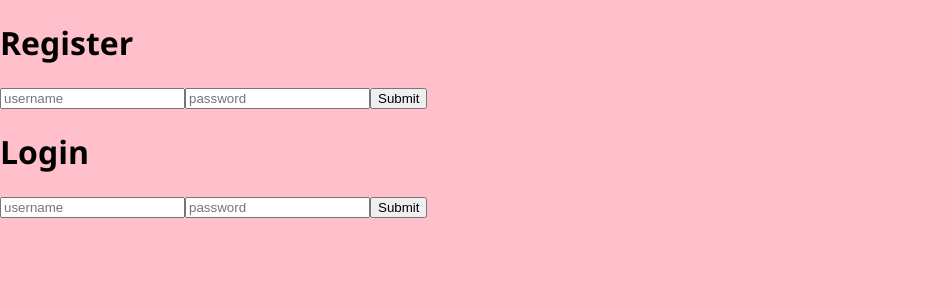
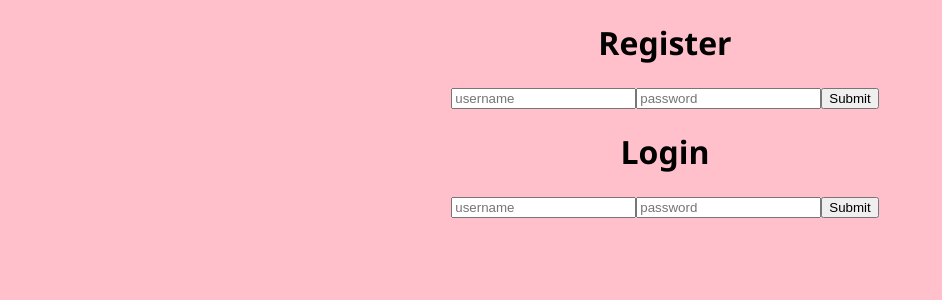
Before and after one commit to Heathw24/The_Three_Cs, a React (Create React App) app in the folder client/: page / in a window 1280 px wide. Shown: the top 300 px of the page, without its empty margins (0-942 px from the left). Built offline with nearby package versions, Linux system fonts and the light colour scheme; no server answers.

Commit message:
CSS update

```diff
--- a/client/src/styling/App.css
+++ b/client/src/styling/App.css
@@ -1,4 +1,3 @@
-
 html, body {
   height: 100%;
 }
@@ -6,13 +5,19 @@ body {
   margin: 0;
   background-color: pink;
   font-family: Segoe UI, Tahoma, sans-serif;
+  margin-left: 50px;
+  justify-content: center;
+  align-items: center;
+  text-align: center;
+}
+.react-calendar{
+  max-width: 90%;
 }
 .react-calendar__tile{
   font: inherit;
   height: 150px;
   background-color: teal;
 }
-
 .react-calendar__tile--active{
   transform: scale(1.25);
   background-color: lightgreen;
@@ -22,7 +27,7 @@ body {
   transform: scale(1.15);
 }
 .react-calendar__navigation {
-  background-color: #2ce0f8;
+  background-color: #2CE0F8;
   box-shadow: 0 0 8px rgba(0,0,0,0.5);
   padding: 20px;
   color: rgb(49, 246, 253);
```
